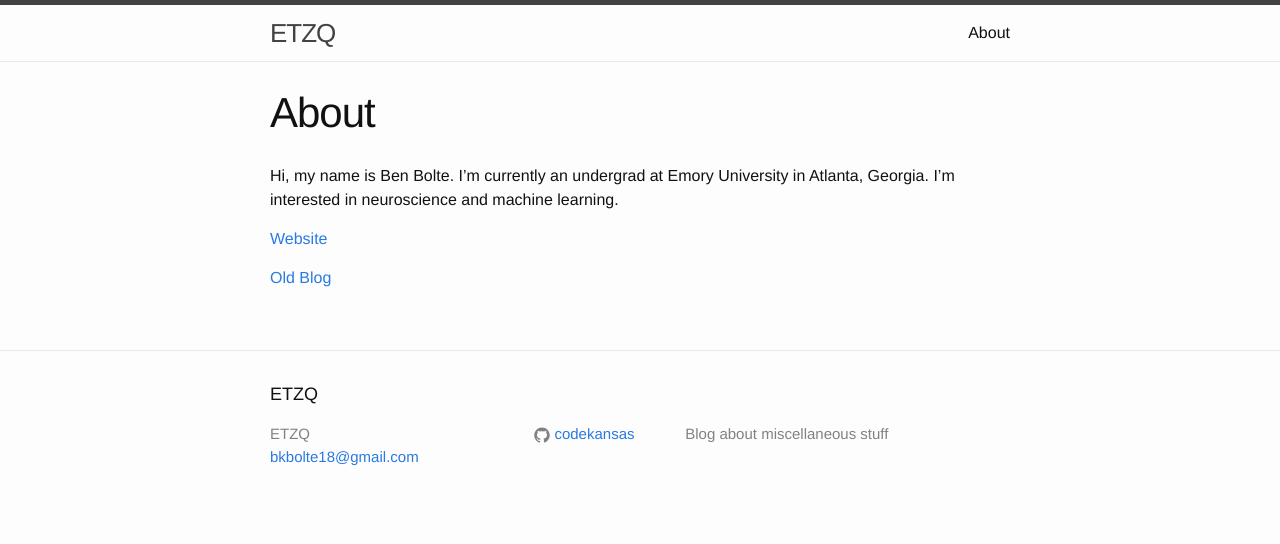
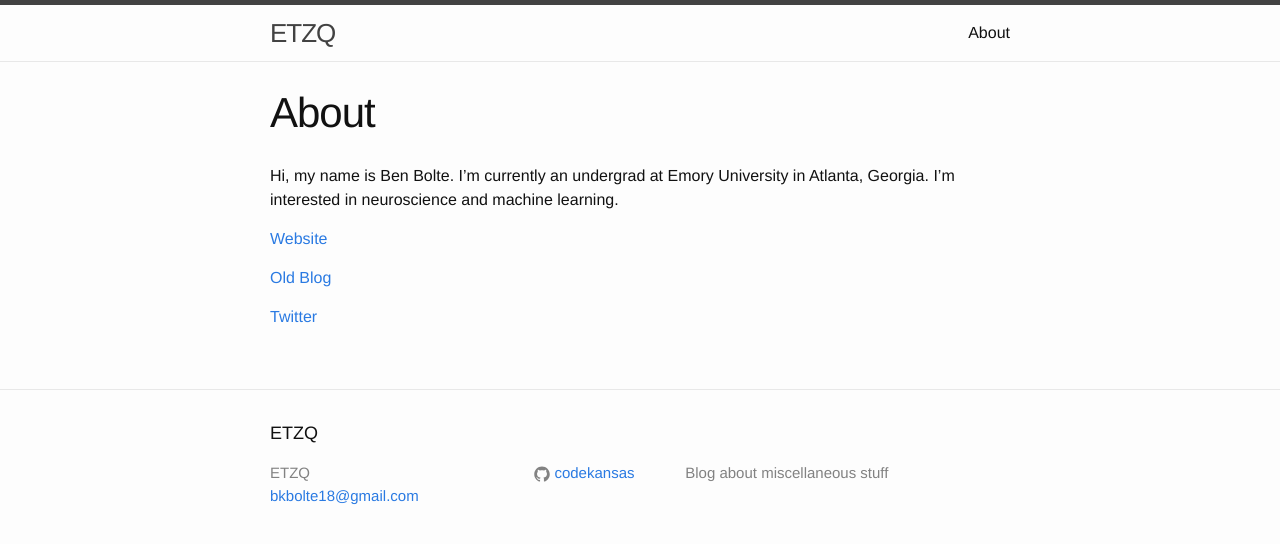
Before and after one commit to codekansas/codekansas.github.io, a Jekyll site: the page built from about.md, in a window 1280 px wide. Shown: the top 544 px of the page. Built offline with Jekyll 4.4.1, drawn with Linux system fonts in a browser that asks for light colours.

Commit message:
added twitter

```diff
--- a/about.md
+++ b/about.md
@@ -9,3 +9,5 @@ Hi, my name is Ben Bolte. I'm currently an undergrad at Emory University in Atla
 [Website](http://benjaminbolte.com)
 
 [Old Blog](https://benjaminbolte.wordpress.com/)
+
+[Twitter](https://twitter.com/code__kansas)
```
